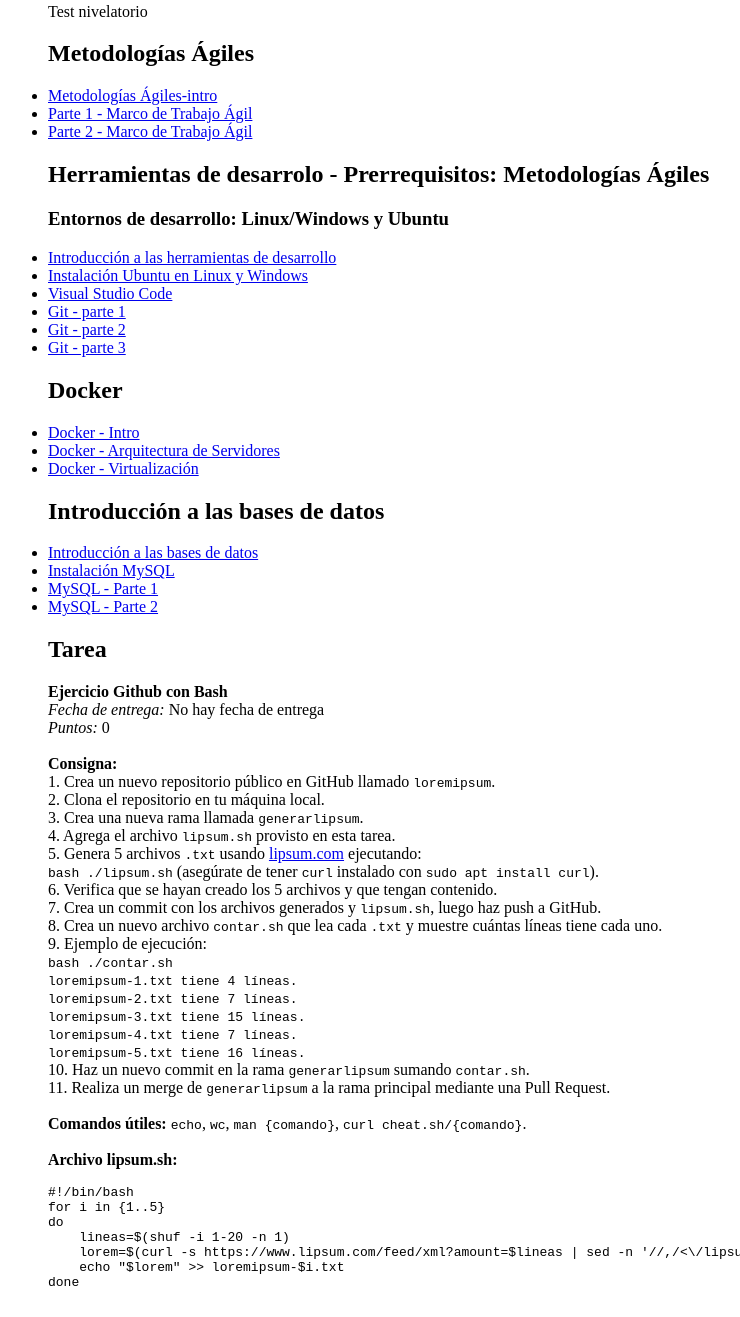
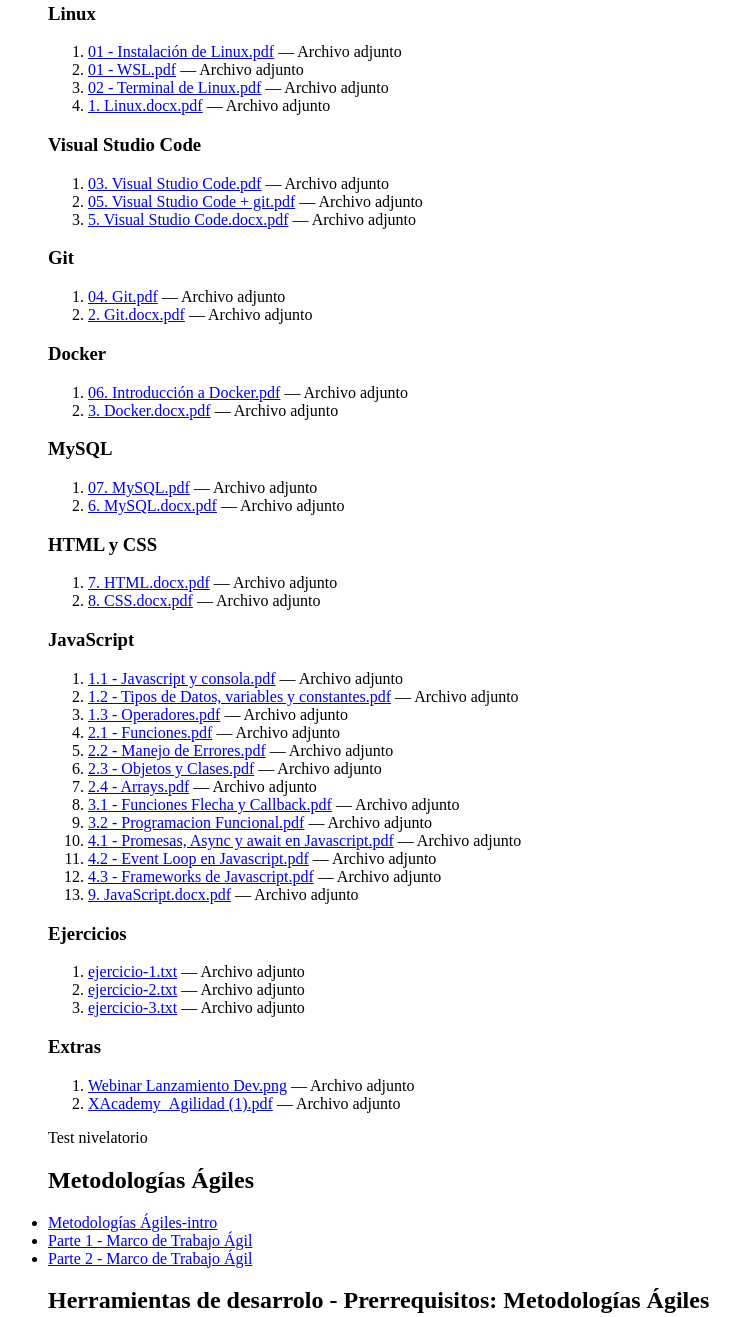
Before and after one commit to polargentino/xacademy-25, a plain HTML site: page index.html in a window 1280 px wide. Shown: the part 1244-2561 px from the top of the page, without its empty margins (0-740 px from the left). Drawn offline with Linux system fonts and the light colour scheme.

Commit message:
Add .txt,pdf,html, js

```diff
--- a/index.html
+++ b/index.html
@@ -43,6 +43,75 @@ Si todavía no lo hiciste, te invitamos a sumarte a nuestro espacio de Discord!
         <li><a href="https://youtu.be/TolK85HGJE8?si=lPZ0_NuPfsmkAx_K">Webinar Lanzamiento - 07/08</a></li>
 
         <h2>Preacademy-PDFs</h2>
+      <h3>Linux</h3>
+<ol>
+    <li><a href="assets/01 - Instalación de Linux.pdf" download>01 - Instalación de Linux.pdf</a> — Archivo adjunto</li>
+    <li><a href="assets/01 - WSL.pdf" download>01 - WSL.pdf</a> — Archivo adjunto</li>
+    <li><a href="assets/02 - Terminal de Linux.pdf" download>02 - Terminal de Linux.pdf</a> — Archivo adjunto</li>
+    <li><a href="assets/1. Linux.docx.pdf" download>1. Linux.docx.pdf</a> — Archivo adjunto</li>
+</ol>
+
+<h3>Visual Studio Code</h3>
+<ol>
+    <li><a href="assets/03. Visual Studio Code.pdf" download>03. Visual Studio Code.pdf</a> — Archivo adjunto</li>
+    <li><a href="assets/05. Visual Studio Code + git.pdf" download>05. Visual Studio Code + git.pdf</a> — Archivo adjunto</li>
+    <li><a href="assets/5. Visual Studio Code.docx.pdf" download>5. Visual Studio Code.docx.pdf</a> — Archivo adjunto</li>
+</ol>
+
+<h3>Git</h3>
+<ol>
+    <li><a href="assets/04. Git.pdf" download>04. Git.pdf</a> — Archivo adjunto</li>
+    <li><a href="assets/2. Git.docx.pdf" download>2. Git.docx.pdf</a> — Archivo adjunto</li>
+</ol>
+
+<h3>Docker</h3>
+<ol>
+    <li><a href="assets/06. Introducción a Docker.pdf" download>06. Introducción a Docker.pdf</a> — Archivo adjunto</li>
+    <li><a href="assets/3. Docker.docx.pdf" download>3. Docker.docx.pdf</a> — Archivo adjunto</li>
+</ol>
+
+<h3>MySQL</h3>
+<ol>
+    <li><a href="assets/07. MySQL.pdf" download>07. MySQL.pdf</a> — Archivo adjunto</li>
+    <li><a href="assets/6. MySQL.docx.pdf" download>6. MySQL.docx.pdf</a> — Archivo adjunto</li>
+</ol>
+
+<h3>HTML y CSS</h3>
+<ol>
+    <li><a href="assets/7. HTML.docx.pdf" download>7. HTML.docx.pdf</a> — Archivo adjunto</li>
+    <li><a href="assets/8. CSS.docx.pdf" download>8. CSS.docx.pdf</a> — Archivo adjunto</li>
+</ol>
+
+<h3>JavaScript</h3>
+<ol>
+    <li><a href="assets/1.1 - Javascript y consola.pdf" download>1.1 - Javascript y consola.pdf</a> — Archivo adjunto</li>
+    <li><a href="assets/1.2 - Tipos de Datos, variables y constantes.pdf" download>1.2 - Tipos de Datos, variables y constantes.pdf</a> — Archivo adjunto</li>
+    <li><a href="assets/1.3 - Operadores.pdf" download>1.3 - Operadores.pdf</a> — Archivo adjunto</li>
+    <li><a href="assets/2.1 - Funciones.pdf" download>2.1 - Funciones.pdf</a> — Archivo adjunto</li>
+    <li><a href="assets/2.2 - Manejo de Errores.pdf" download>2.2 - Manejo de Errores.pdf</a> — Archivo adjunto</li>
+    <li><a href="assets/2.3 - Objetos y Clases.pdf" download>2.3 - Objetos y Clases.pdf</a> — Archivo adjunto</li>
+    <li><a href="assets/2.4 - Arrays.pdf" download>2.4 - Arrays.pdf</a> — Archivo adjunto</li>
+    <li><a href="assets/3.1 - Funciones Flecha y Callback.pdf" download>3.1 - Funciones Flecha y Callback.pdf</a> — Archivo adjunto</li>
+    <li><a href="assets/3.2 - Programacion Funcional.pdf" download>3.2 - Programacion Funcional.pdf</a> — Archivo adjunto</li>
+    <li><a href="assets/4.1 - Promesas, Async y await en Javascript.pdf" download>4.1 - Promesas, Async y await en Javascript.pdf</a> — Archivo adjunto</li>
+    <li><a href="assets/4.2 - Event Loop en Javascript.pdf" download>4.2 - Event Loop en Javascript.pdf</a> — Archivo adjunto</li>
+    <li><a href="assets/4.3 - Frameworks de Javascript.pdf" download>4.3 - Frameworks de Javascript.pdf</a> — Archivo adjunto</li>
+    <li><a href="assets/9. JavaScript.docx.pdf" download>9. JavaScript.docx.pdf</a> — Archivo adjunto</li>
+</ol>
+
+<h3>Ejercicios</h3>
+<ol>
+    <li><a href="assets/ejercicio-1.txt" download>ejercicio-1.txt</a> — Archivo adjunto</li>
+    <li><a href="assets/ejercicio-2.txt" download>ejercicio-2.txt</a> — Archivo adjunto</li>
+    <li><a href="assets/ejercicio-3.txt" download>ejercicio-3.txt</a> — Archivo adjunto</li>
+</ol>
+
+<h3>Extras</h3>
+<ol>
+    <li><a href="assets/Webinar Lanzamiento Dev.png" download>Webinar Lanzamiento Dev.png</a> — Archivo adjunto</li>
+    <li><a href="assets/XAcademy_Agilidad (1).pdf" download>XAcademy_Agilidad (1).pdf</a> — Archivo adjunto</li>
+</ol>
+
         <p>Test nivelatorio</p>
 
         <h2>Metodologías Ágiles</h2>
@@ -325,6 +394,27 @@ cd SantexAcademy</code></pre>
     <li><a href="https://youtu.be/KxphbGkVM08">Presentation content</a></li>
     <li><a href="https://youtu.be/kKsL6B8IhqA">Features</a></li>
 </ul>
+<h2>JavaScript - Fundamentos</h2>
+<h3>Introducción a JavaScript - Presentación</h3>
+    <ul>
+        <li><a href="https://youtu.be/60a_9C-4a0c" target="_blank">Presentación</a></li>
+        <li><a href="https://youtu.be/Eryi4jJfhiY" target="_blank">Introducción a Javascript</a></li>
+        <li><a href="https://youtu.be/Q-29mbusyZU" target="_blank">Consola Javascript</a></li>
+        <li><a href="https://youtu.be/rkup5bYyg1Y" target="_blank">Tipo de datos: variables y constantes</a></li>
+        <li><a href="https://youtu.be/CGnFdsN07C0" target="_blank">Variables y constantes</a></li>
+        <li><a href="https://youtu.be/jQ0ZnLdZ2OY" target="_blank">Operadores Javascript</a></li>
+        <li><a href="https://youtu.be/KfSGdWlFInc" target="_blank">Condicionales</a></li>
+        <li><a href="https://youtu.be/GiGsWnf-9Tg" target="_blank">Manejo de errores</a></li>
+        <li><a href="https://youtu.be/t22ZoaGL7N4" target="_blank">Arreglos</a></li>
+        <li><a href="https://youtu.be/u55tumlQ3uk" target="_blank">Objetos</a></li>
+        <li><a href="https://youtu.be/I1oQHRTnC9M" target="_blank">Bucles</a></li>
+        <li><a href="https://youtu.be/x0AeeCc3nmU" target="_blank">Clases</a></li>
+        <li><a href="https://youtu.be/Ch-WyYY1pOo" target="_blank">Interfaces</a></li>
+        <li><a href="https://youtu.be/3k4i9dejVjg" target="_blank">Callbacks - 2</a></li>
+        <li><a href="https://youtu.be/1FaA-DgP6x4" target="_blank">4.2 - Event Loop en Javascript</a></li>
+        <li><a href="https://youtu.be/YTZpVinoUtA" target="_blank">4.3 - Frameworks de Javascript</a></li>
+        <li><a href="https://youtu.be/qpgkTJdIhQk" target="_blank">BONUS: Async-Await - Promesas - Módulos- Intro a Frameworks</a></li>
+    </ul>
 
 
 </body>
```
